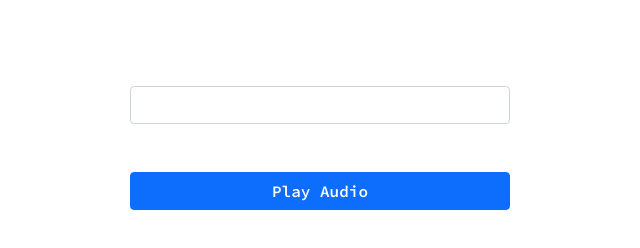
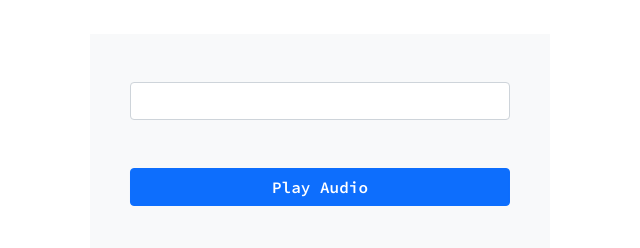
Before and after one commit to ArkuDada/Cocoloid, a plain HTML site: page index.html in a window 1280 px wide. Shown: the part 228-476 px from the top of the page, 320-960 px from the left. Drawn offline with nearby package versions, Linux system fonts and the light colour scheme.

Commit message:
try make it look good

```diff
--- a/index.html
+++ b/index.html
@@ -46,7 +46,7 @@
     </nav>
 
     <div class="position-absolute top-50 start-50 translate-middle">
-        <div class="container">
+        <div class="container bg-light p-3 p-sm-5 mb-2">
             <div class="row g-3 mb-5">
                 <input class="form-control" type="text" id="speech">
                 <p></p>
```
